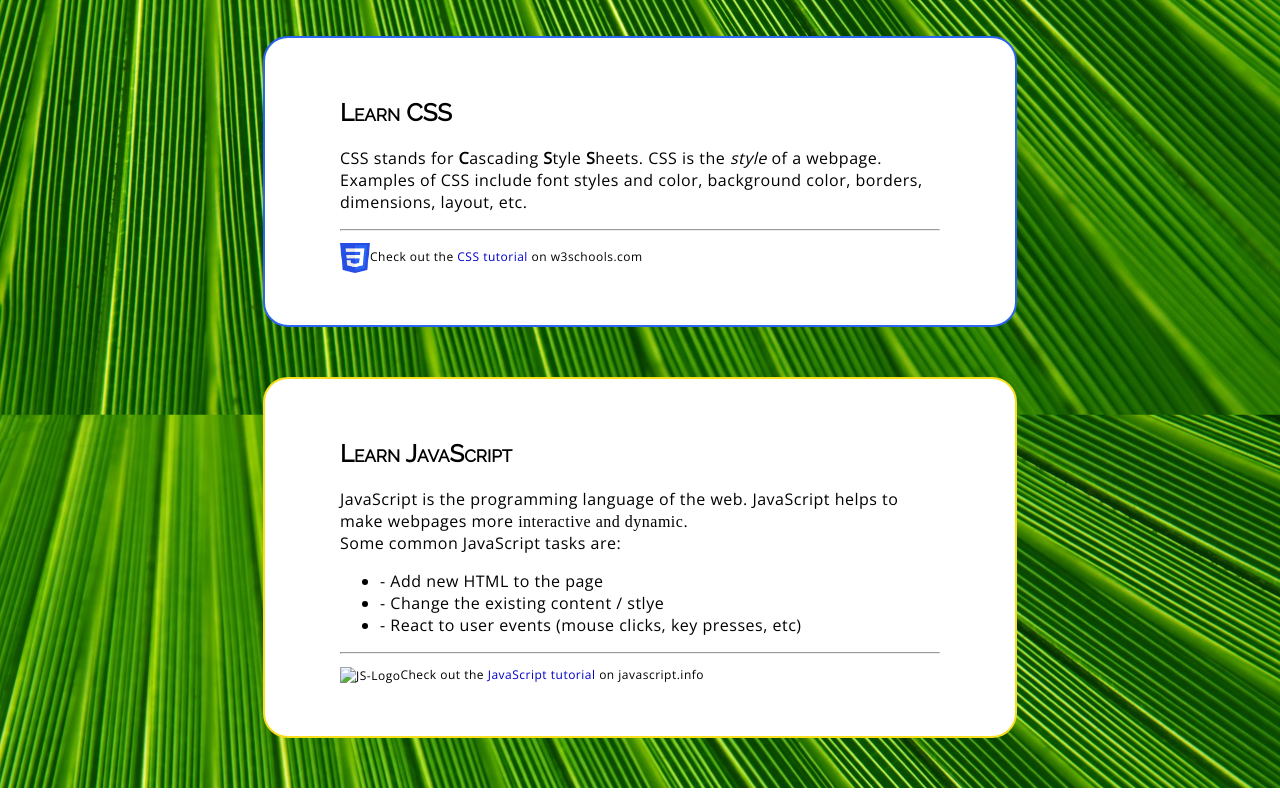
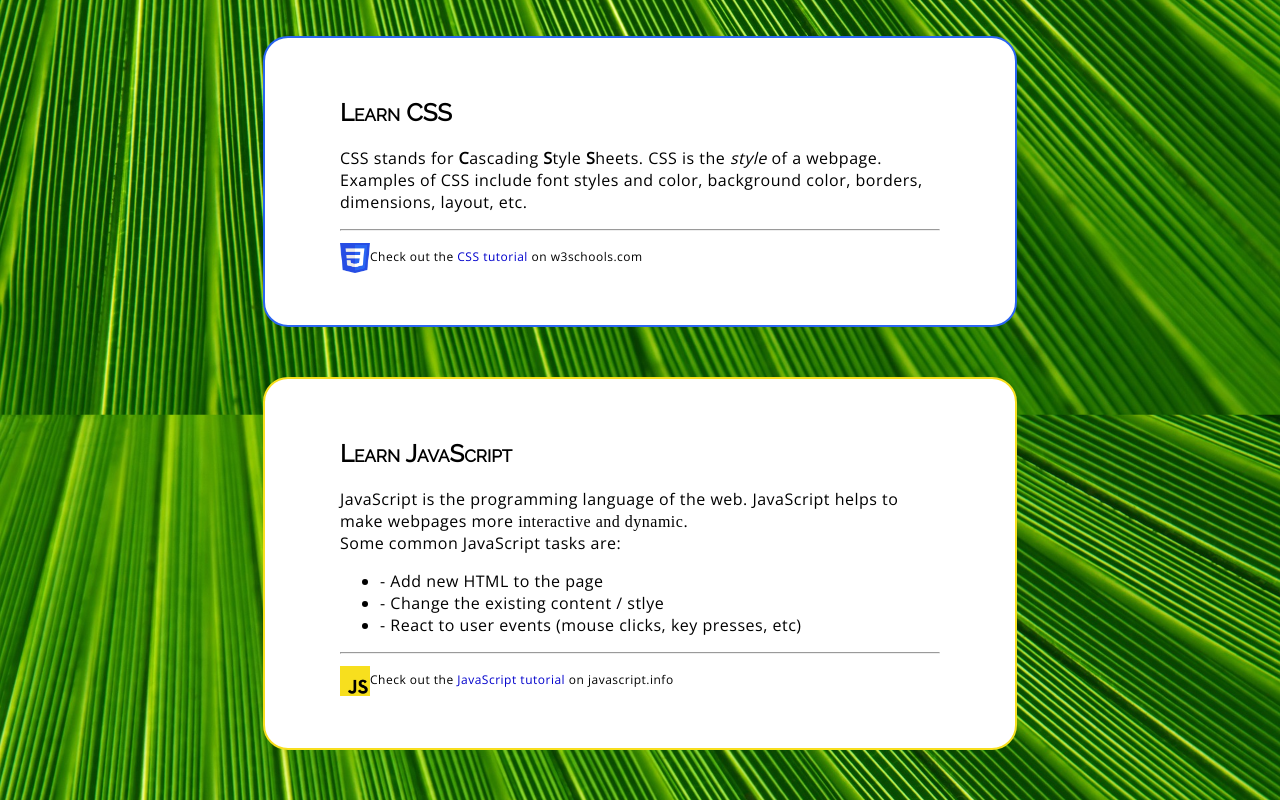
Before and after one commit to Gap2003/web-dev-skills-example, a plain HTML site: page index.html in a window 1280 px wide. Shown: the part 438-1238 px from the top of the page. Drawn offline with nearby package versions, Linux system fonts and the light colour scheme.

Commit message:
Update index.html

```diff
--- a/index.html
+++ b/index.html
@@ -39,7 +39,7 @@
     <li> - React to user events (mouse clicks, key presses, etc)</li>
         </ul>
          <hr>
-            <p class="tutorial"><img src="Images/JSLogo.png" alt="JS-Logo">Check out the <a href="http://javascript.info/" target="_blank">JavaScript tutorial</a>  on javascript.info</p>
+            <p class="tutorial"><img src="Images/JS-Logo.png" alt="JS-Logo">Check out the <a href="http://javascript.info/" target="_blank">JavaScript tutorial</a>  on javascript.info</p>
 
 </div>
         </body>
```
